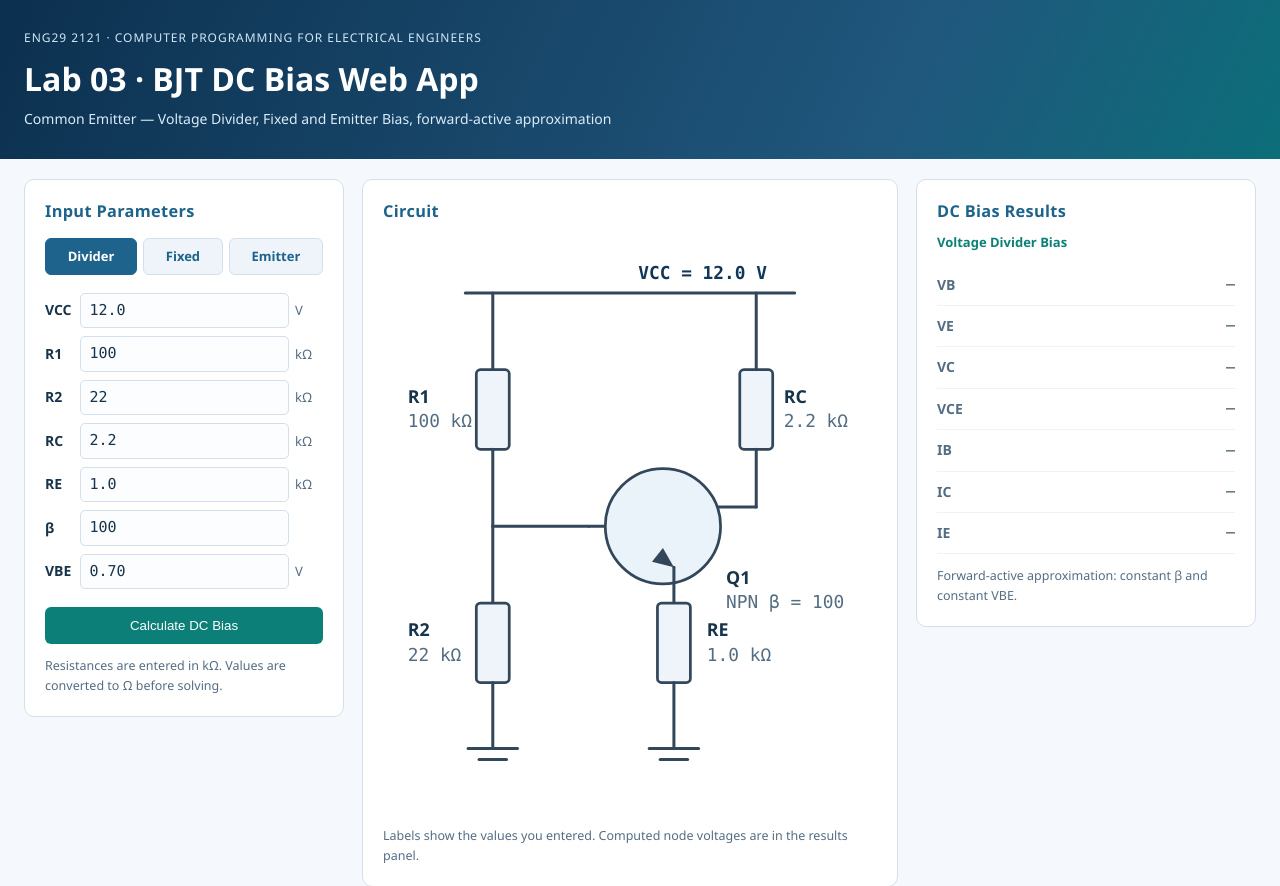
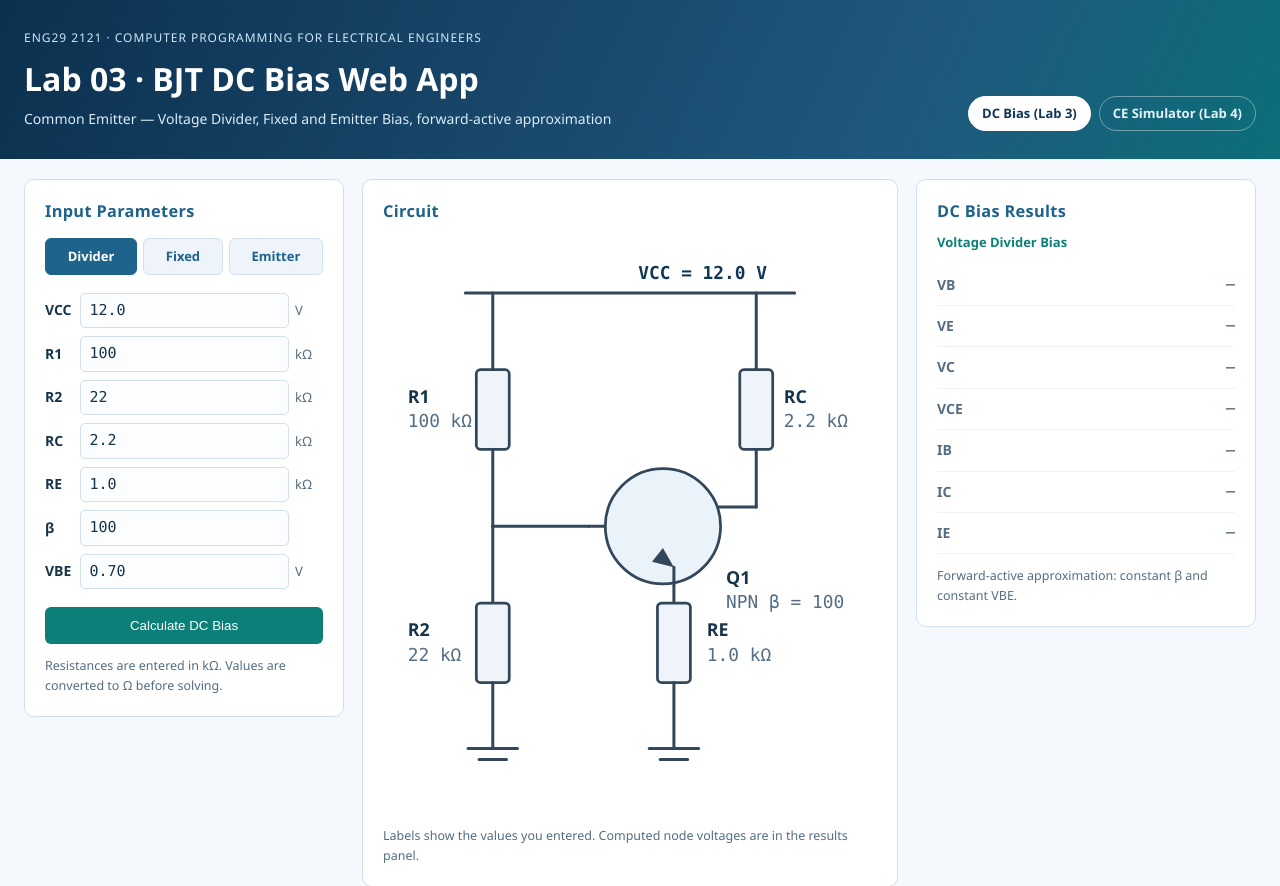
Before and after one commit to thiphysinghkvtiyaphrn-hub/BJT-DC-Bias-Web-App, a Flask app: page / in a window 1280 px wide. Shown: the top 886 px of the page. Run offline with Flask 3, Linux system fonts and the light colour scheme.

Commit message:
Update index.html

```diff
--- a/templates/index.html
+++ b/templates/index.html
@@ -14,6 +14,10 @@
         <h1>Lab 03 · BJT DC Bias Web App</h1>
         <p class="subtitle">Common Emitter — Voltage Divider, Fixed and Emitter Bias, forward-active approximation</p>
       </div>
+      <nav class="site-nav" aria-label="Lab pages">
+        <a href="{{ url_for('index') }}" aria-current="page">DC Bias (Lab 3)</a>
+        <a href="{{ url_for('simulator') }}">CE Simulator (Lab 4)</a>
+      </nav>
     </div>
   </header>
 
```
